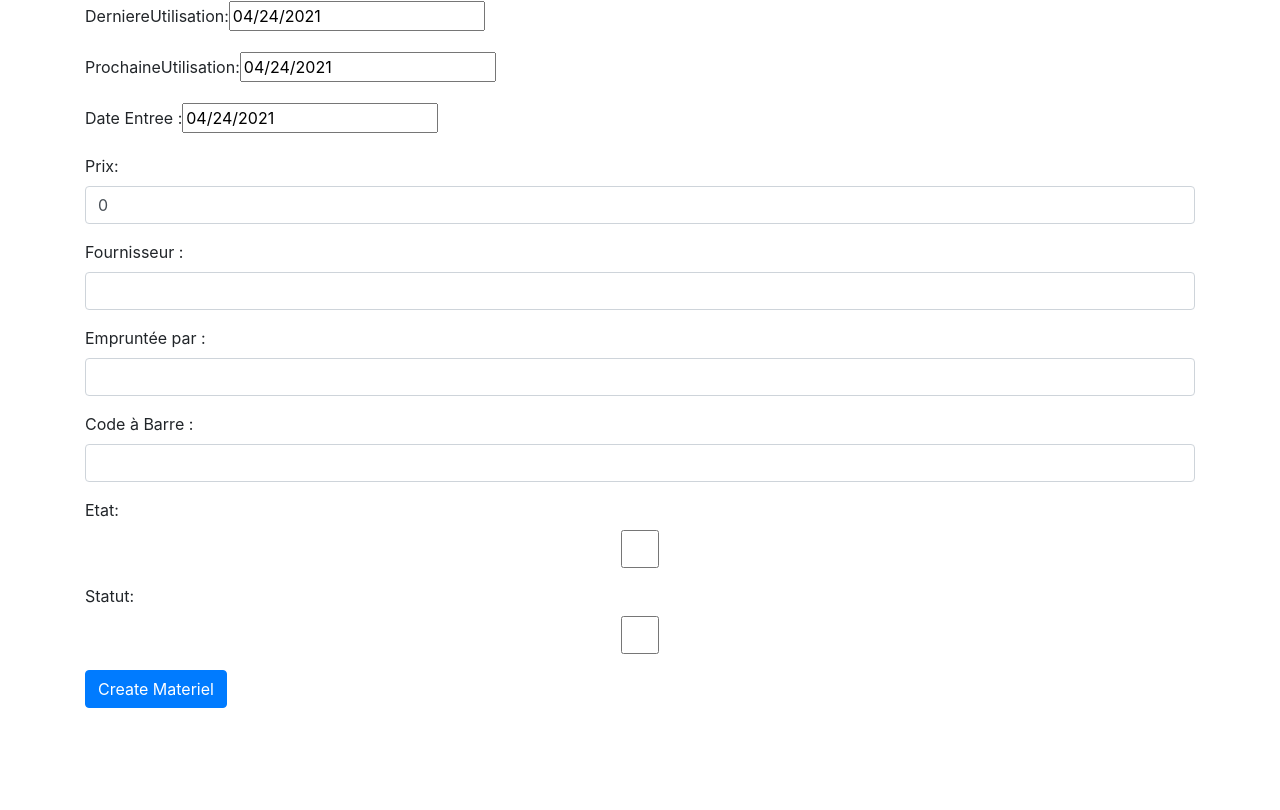
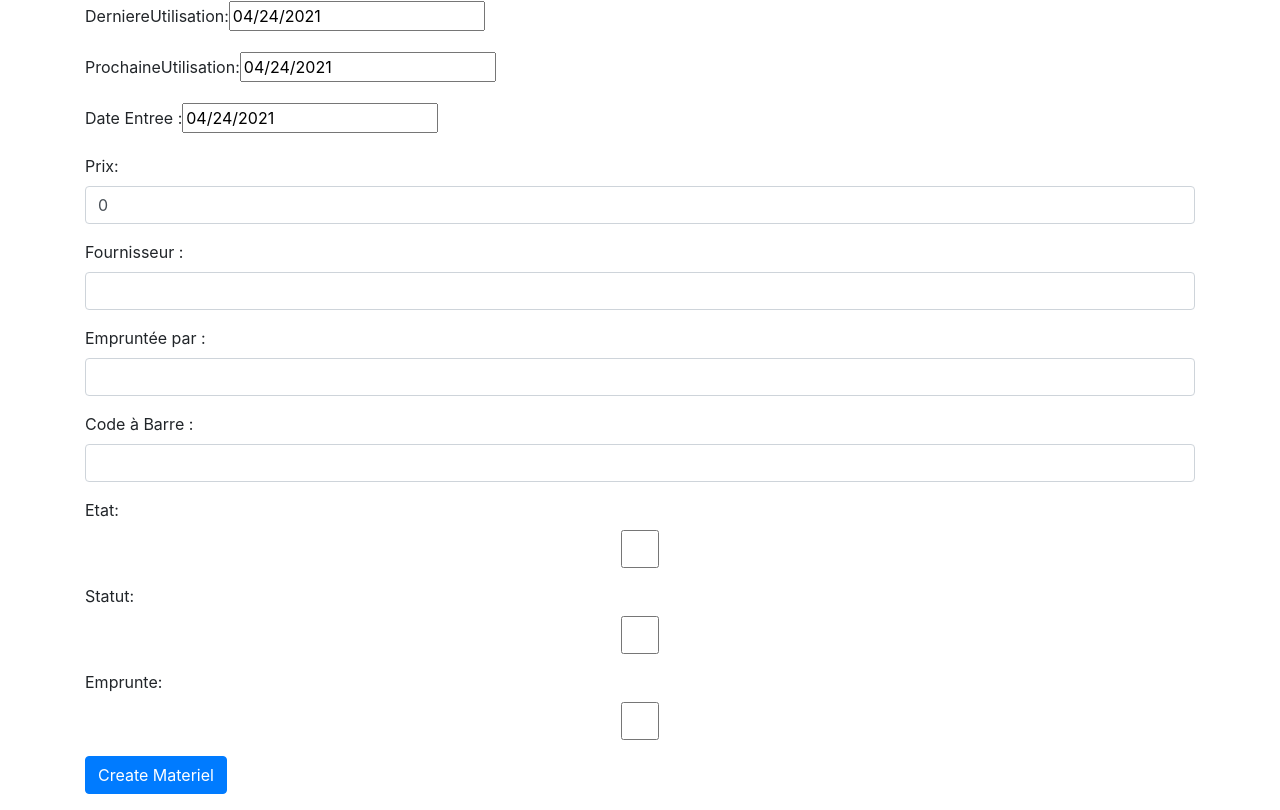
Before and after one commit to ahmedch1/gestion-de-materiels, a React (Create React App) app: page /create in a window 1280 px wide. Shown: the part 465-1275 px from the top of the page. Before the commit the page ends 1189 px from the top, so only its background shows below. Built offline with nearby package versions, Linux system fonts and the light colour scheme.

Commit message:
'modificationsCreate'

```diff
--- a/src/components/create-materiel.component.js
+++ b/src/components/create-materiel.component.js
@@ -246,6 +246,11 @@
                                onChange={this.onChangeStatut}/>
                     </div>
                     <div className="form-group">
+                        <label>Emprunte:</label>
+                        <input type="checkbox" className="form-control" value={this.state.emprunt}
+                               onChange={this.onChangeEmprunt}/>
+                    </div>
+                    <div className="form-group">
                         <input type="submit" value="Create Materiel" className="btn btn-primary"/>
                     </div>
                 </form>
```
